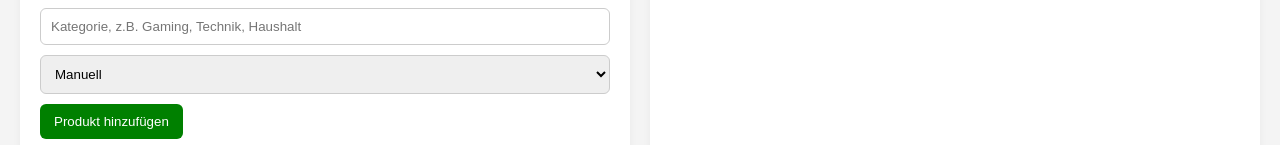
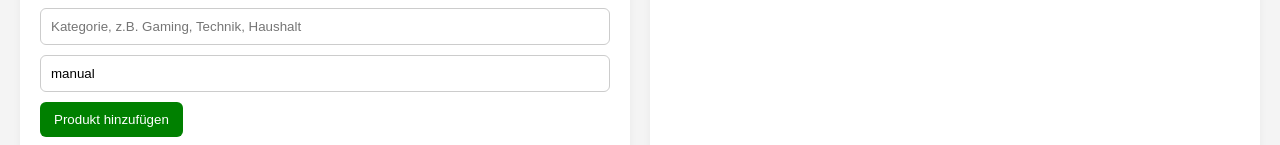
Before and after one commit to powersparfuchsdeals-ship-it/powersparfuchsdeals, a Next.js app: page /admin in a window 1280 px wide. Shown: the part 300-445 px from the top of the page. Built offline with nearby package versions, Linux system fonts and the light colour scheme; no server answers.

Commit message:
Update admin.js

```diff
--- a/pages/admin.js
+++ b/pages/admin.js
@@ -290,21 +290,14 @@ export default function AdminPage() {
             style={styles.input}
           />
 
-          <select
-            value={newProduct.source}
-            onChange={(e) =>
-              setNewProduct({ ...newProduct, source: e.target.value })
-            }
-            style={styles.input}
-          >
-            <option value="manual">Manuell</option>
-            <option value="amazon">Amazon</option>
-            <option value="mediamarkt">MediaMarkt</option>
-            <option value="saturn">Saturn</option>
-            <option value="otto">OTTO</option>
-            <option value="ebay">eBay</option>
-            <option value="other">Andere</option>
-          </select>
+          <input
+  placeholder="Anbieter, z.B. autofull, mediamarkt, saturn"
+  value={newProduct.source}
+  onChange={(e) =>
+    setNewProduct({ ...newProduct, source: e.target.value })
+  }
+  style={styles.input}
+/>
 
             <button onClick={createProduct} disabled={saving} style={styles.save}>
             {saving ? "Speichert..." : "Produkt hinzufügen"}
```
